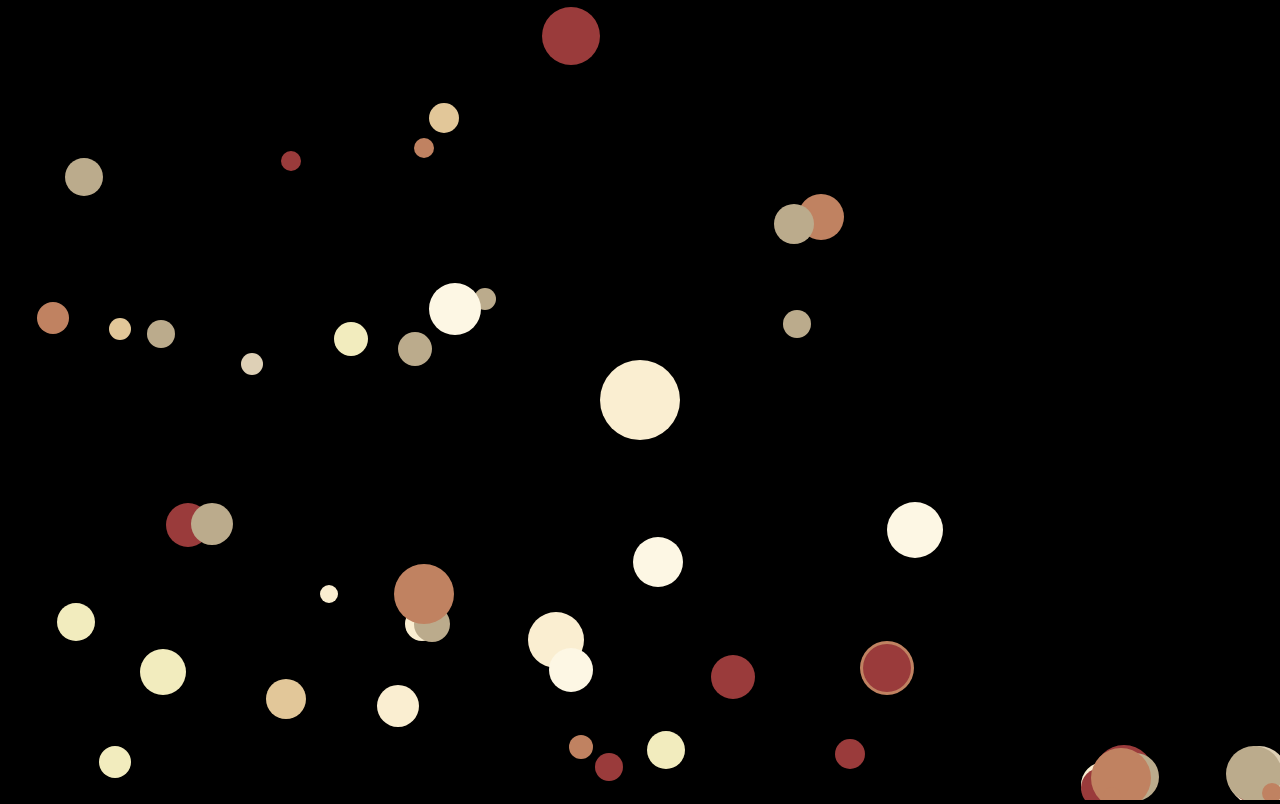
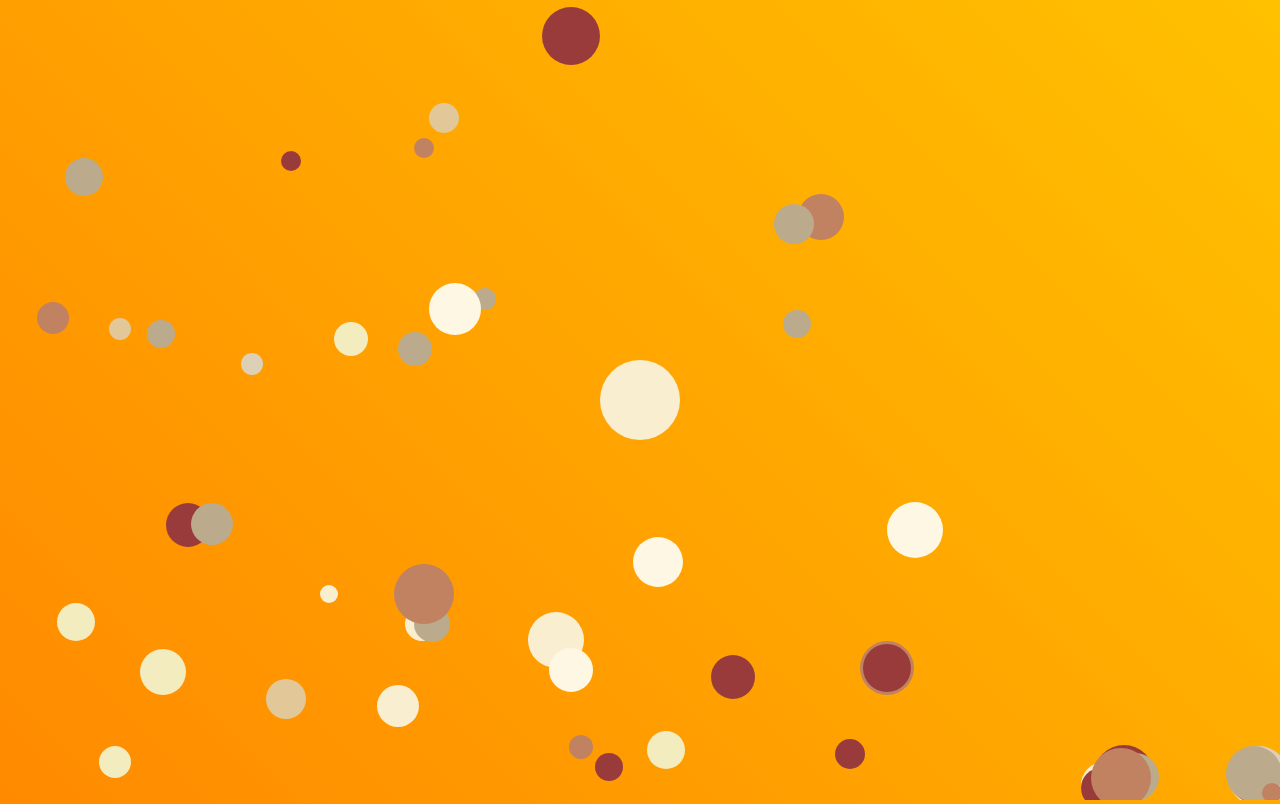
Before and after one commit to JaberChowdhury/canvas-projects, a website built with Vite: page index.html in a window 1280 px wide. Built offline with nearby package versions, Linux system fonts and the light colour scheme.

Commit message:
style : changed background color

```diff
--- a/style.css
+++ b/style.css
@@ -9,8 +9,8 @@ body {
   width: 100%;
   position: relative;
   overflow: hidden;
+  background: -webkit-linear-gradient(45deg, #ff8a00, #ffc100);
+  /*
   background-color: black;
-  /*
- background: -webkit-linear-gradient(45deg, #ff8a00, #ffc100);
 */
 }
```
